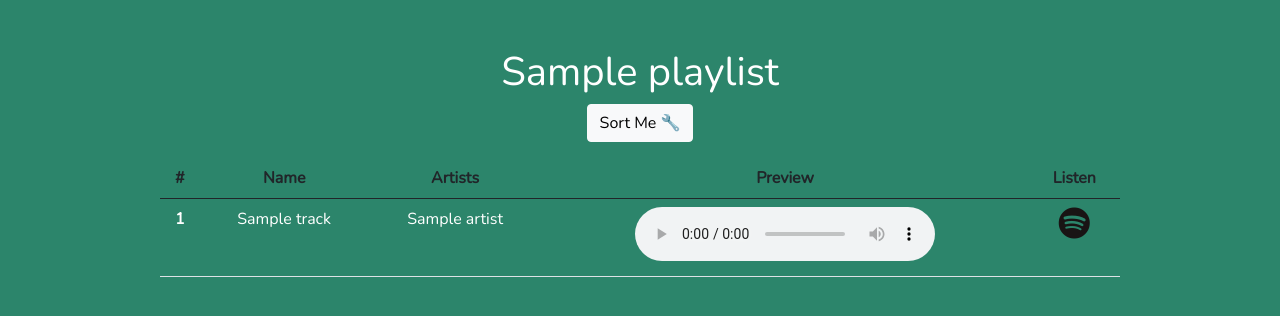
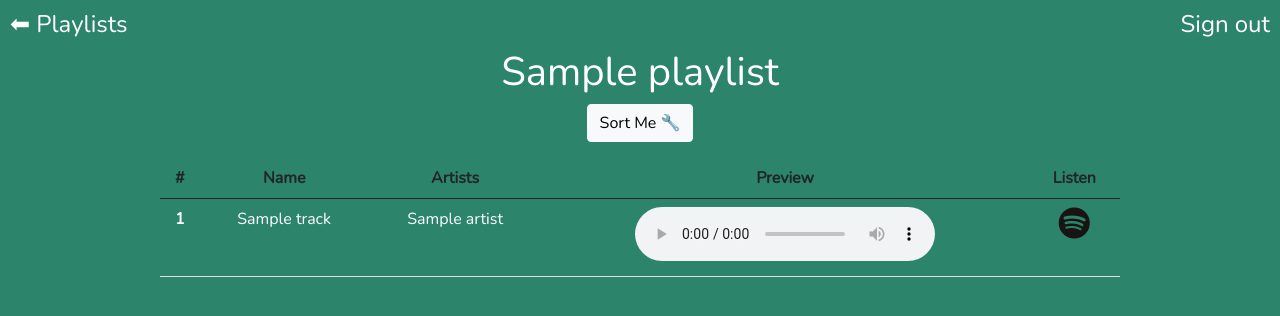
Before and after one commit to Aymane11/spotify-manager, a Flask app: template templates/tracks.html in a window 1280 px wide. Shown: the top 316 px of the page. Run offline with Flask 2, Linux system fonts and the light colour scheme; the template is opened without the code that fills it: most values are stand-ins (such as "Sample title", 1, 10 or a date in 2020); some libraries are stand-ins or nearby versions.

Commit message:
Prevent multiple audio players at the same time

```diff
--- a/static/css/style.css
+++ b/static/css/style.css
@@ -7,6 +7,7 @@
 
 .txt{
     color: var(--white);
+    text-decoration: none;
 }
 
 .ghost {
@@ -28,3 +29,15 @@ body {
 }
 
 .spotify {color: var(--black);}
+
+.home {
+    position: absolute;
+    top: 10px;
+    left: 10px;
+}
+
+.signout {
+    position: absolute;
+    top: 10px;
+    right: 10px;
+}
--- a/static/js/app.js
+++ b/static/js/app.js
@@ -16,6 +16,14 @@ $('#tracks').sortable({
     }
 });
 
+// Pause other audio when playing a new one
+window.addEventListener("play", function (evt) {
+    console.log(evt);
+    if (window.$_currentlyPlaying && window.$_currentlyPlaying != evt.target) {
+        window.$_currentlyPlaying.pause();
+    }
+    window.$_currentlyPlaying = evt.target;
+}, true);
 
 // Arrays of "data-id"
 $('#get-order').click(function () {
@@ -24,8 +32,6 @@ $('#get-order').click(function () {
         return;
     }
     else {
-        // Temporary solution
-        // moves.push(document.getElementById("plname").getAttribute("data"));
         var sort1 = $('#tracks').sortable('toArray');
         console.log(sort1);
         $.ajax({
--- a/templates/playlists.html
+++ b/templates/playlists.html
@@ -1,6 +1,7 @@
 {% extends "index.html" %}
 
 {% block body %}
+<a class="signout h4 txt" href="/sign_out">Sign out</a>
 <div class="vh-100">
     <div class="align-middle m-auto pt-5">
         <div class="txt h1">Hello {{name}} 👋</div>
--- a/templates/tracks.html
+++ b/templates/tracks.html
@@ -2,6 +2,9 @@
 
 
 {% block body %}
+<a class="home h4 txt" href="/playlists">⬅ Playlists</a>
+<a class="signout h4 txt" href="/sign_out">Sign out</a>
+
 <div class="vh-100">
     <div class="align-middle m-auto pt-5">
         <div class="txt h1">{{ playlist.name }}</div>
```
Also changed, not shown: 1 other file.
